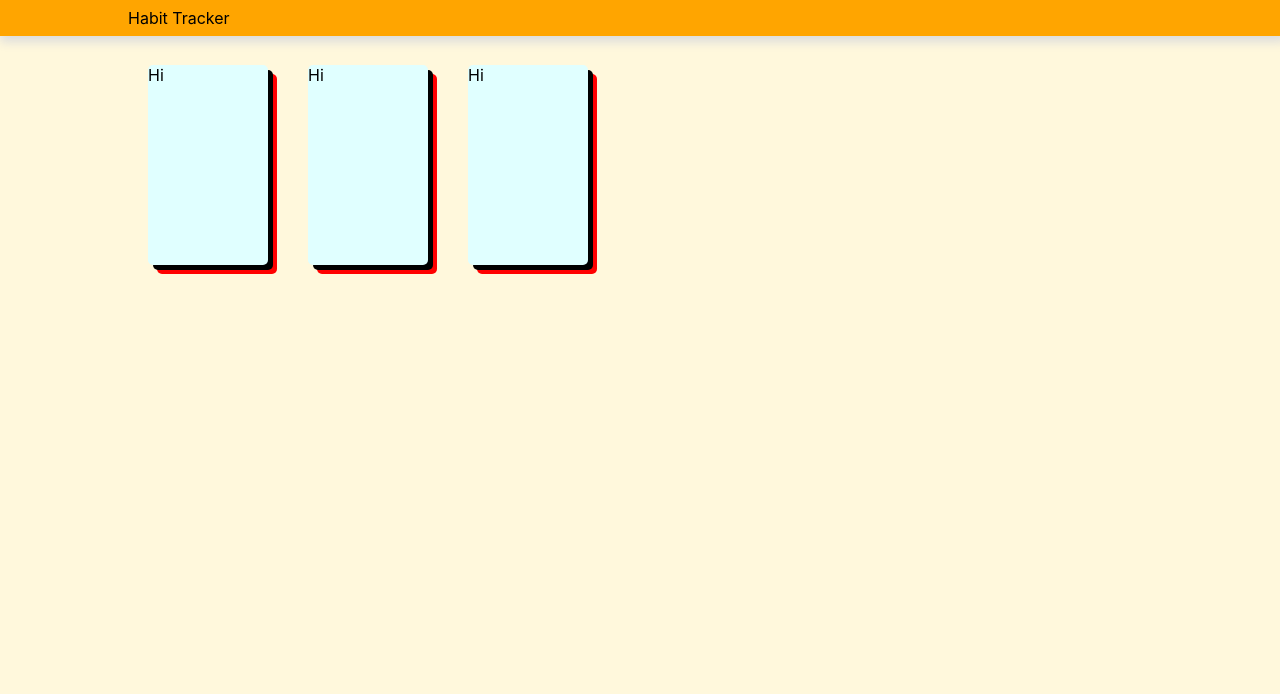
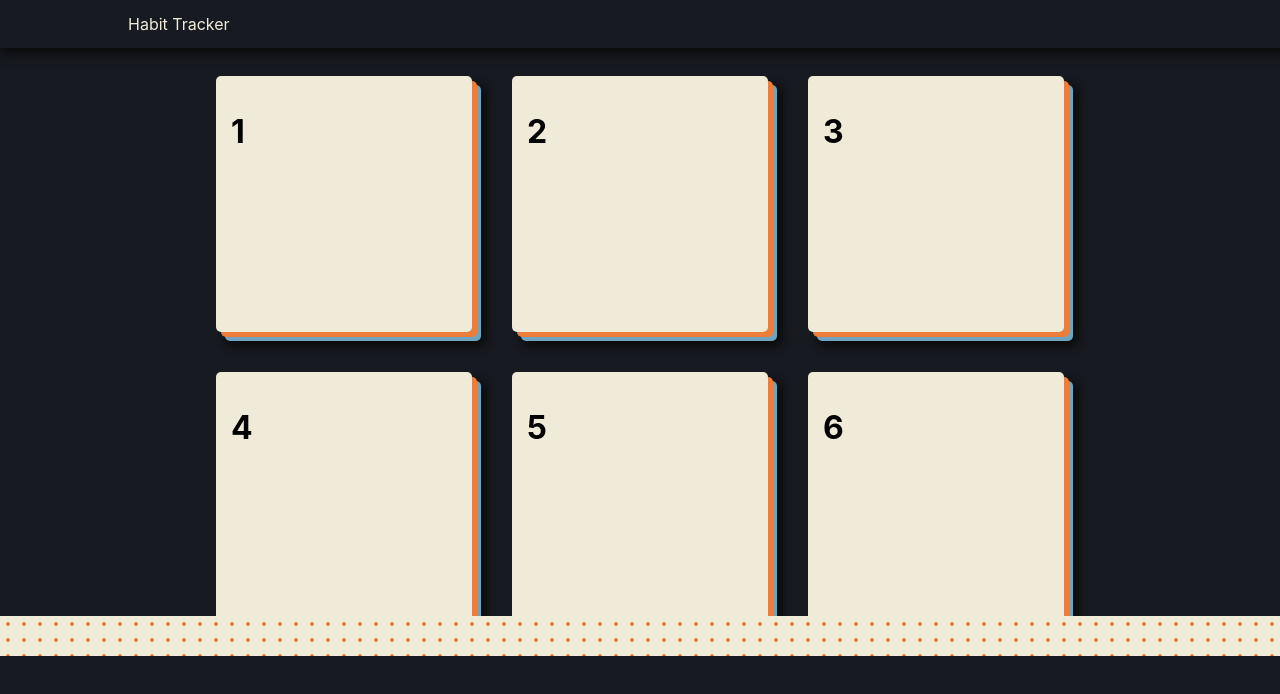
Before and after one commit to Draug0/habit-tracker, a Next.js app: page / in a window 1280 px wide. Shown: the top 694 px of the page. Built offline with nearby package versions, Linux system fonts and the light colour scheme.

Commit message:
card tests

```diff
--- a/components/molecules/card/card.module.scss
+++ b/components/molecules/card/card.module.scss
@@ -1,28 +1,44 @@
+$width: 20vw;
+$height: 20vw;
+
 .cardContainer {
   display: inline-block;
   position: relative;
   margin: 20px;
+  width: 25%;
 }
 
 .card {
-  height: 200px;
-  width: 120px;
-  background-color: lightcyan;
+  height: $height;
+  width: $width;
+  background-color: #F0EBD8;
   position: relative;
   transition: transform 0.7s ease;
   border-radius: 5px;
 
+
   &:hover {
-    transform: translateY(-10px);
+    transform: translateY(-10px) rotate(-0.5deg);
     cursor: pointer;
 
-    + .cardBG:before {
+    +.cardBG:before {
       transform: translateY(-5px) rotate(1deg);
     }
 
-    + .cardBG:after {
-      transform: translateY(-3px) rotate(2deg);
+    +.cardBG:after {
+      transform: translateY(-2px) rotate(2deg);
     }
+  }
+}
+
+.cardContent {
+  padding: 15px;
+
+  h1,
+  h2,
+  h3,
+  p {
+    display: block;
   }
 }
 
@@ -37,9 +53,9 @@
     z-index: -1;
     display: block;
     position: relative;
-    width: 120px;
-    height: 200px;
-    background-color: black;
+    width: $width;
+    height: $height;
+    background-color: #ED7D3A;
     top: 5px;
     left: 5px;
     transition: transform 0.9s ease;
@@ -51,12 +67,13 @@
     z-index: -2;
     display: block;
     position: absolute;
-    width: 120px;
-    height: 200px;
-    background-color: red;
+    width: $width;
+    height: $height;
+    background-color: #6EA4BF;
     top: 9px;
     left: 9px;
     transition: transform 1.1s ease;
     border-radius: 5px;
+    box-shadow: 3px 3px 10px 3px #0c0c0c;
   }
 }
--- a/components/molecules/card/card.tsx
+++ b/components/molecules/card/card.tsx
@@ -1,9 +1,15 @@
 import styles from "./card.module.scss";
 
-export default function Card() {
+export default function Card({ cardInfo }) {
   return (
     <div className={styles.cardContainer}>
-      <div className={styles.card}>Hi</div>
+      <div className={styles.card}>
+        <div className={styles.cardContent}>
+          <h1>
+            {cardInfo.title}
+          </h1>
+        </div>
+      </div>
       <div className={styles.cardBG} />
     </div>
   );
--- /dev/null
+++ b/components/molecules/cardContainer/cardContainer.module.scss
@@ -0,0 +1,6 @@
+.container {
+    display: flex;
+    flex-wrap: wrap;
+    justify-content: center;
+    align-items: center;
+}
--- /dev/null
+++ b/components/molecules/cardContainer/cardContainer.tsx
@@ -0,0 +1,12 @@
+import Card from "../card/card";
+import styles from "./cardContainer.module.scss"
+
+export default function CardContainer({ habits }) {
+    return (
+        <div className={styles.container}>
+            {habits.map(habit => (
+                <Card key={habit.title} cardInfo={habit} />
+            ))}
+        </div>
+    )
+}
--- a/components/molecules/navbar/navbar.module.scss
+++ b/components/molecules/navbar/navbar.module.scss
@@ -1,16 +1,21 @@
+$neutral: #171A21;
+
 .navbar {
-  display: block;
+  display: flex;
   position: fixed;
   width: 100%;
-  background-color: orange;
-  color: black;
-  box-shadow: 3px 2.5px 10px 3px #ddd;
-
+  height: 3rem;
+  background-color: $neutral;
+  color: #F0EBD8;
+  box-shadow: 3px 2.5px 10px 3px #0c0c0c;
+  align-items: center;
+  justify-content: center;
   z-index: 1;
 }
 
 .container {
   width: 80vw;
-  margin: 0 auto;
+  margin: auto auto;
   padding: 0.5rem 2rem;
+  margin: 0;
 }
--- a/components/organisms/layout/layout.module.scss
+++ b/components/organisms/layout/layout.module.scss
@@ -7,7 +7,21 @@
 }
 
 .main {
-  margin-top: 37px;
+  margin-top: 3rem;
   position: absolute;
   width: 100%;
+  height: max-content(100%, auto);
 }
+
+.footer {
+  margin-top: 4rem;
+  display: block;
+  position: absolute;
+  bottom: 0;
+  height: 5vh;
+  width: 100%;
+  z-index: 2;
+  background-image: radial-gradient(#ED7D3A 2px, transparent 2px);
+  background-size: 16px 16px;
+  background-color: #f0ebd8;
+}
--- a/components/organisms/layout/layout.tsx
+++ b/components/organisms/layout/layout.tsx
@@ -1,5 +1,5 @@
-import Navbar from '../../molecules/navbar/navbar'
-import styles from './layout.module.scss'
+import Navbar from "../../molecules/navbar/navbar";
+import styles from "./layout.module.scss";
 
 export default function Layout({ children }) {
   return (
@@ -8,13 +8,9 @@ export default function Layout({ children }) {
         <Navbar />
       </header>
       <main className={styles.main}>
-        <div className={styles.container}>
-          {children}
-        </div>
+        <div className={styles.container}>{children}</div>
+        <footer className={styles.footer}></footer>
       </main>
-      <footer>
-
-      </footer>
     </>
-  )
+  );
 }
--- a/pages/index.tsx
+++ b/pages/index.tsx
@@ -1,10 +1,19 @@
-import Card from "../components/molecules/card/card";
+import CardContainer from "../components/molecules/cardContainer/cardContainer";
 import Layout from "../components/organisms/layout/layout";
 
+const habits = [
+  { title: '1' },
+  { title: '2' },
+  { title: '3' },
+  { title: '4' },
+  { title: '5' },
+  { title: '6' },
+]
+
 export default function Home() {
-  return <Layout>
-    <Card />
-    <Card />
-    <Card />
-  </Layout>;
+  return (
+    <Layout>
+      <CardContainer habits={habits} />
+    </Layout>
+  );
 }
--- a/styles/globals.css
+++ b/styles/globals.css
@@ -4,5 +4,5 @@ body {
   margin: 0;
   font-family: -apple-system, BlinkMacSystemFont, Segoe UI, Roboto, Oxygen,
     Ubuntu, Cantarell, Fira Sans, Droid Sans, Helvetica Neue, sans-serif;
-  background-color: cornsilk;
+  background-color: #171A21;
 }
```
